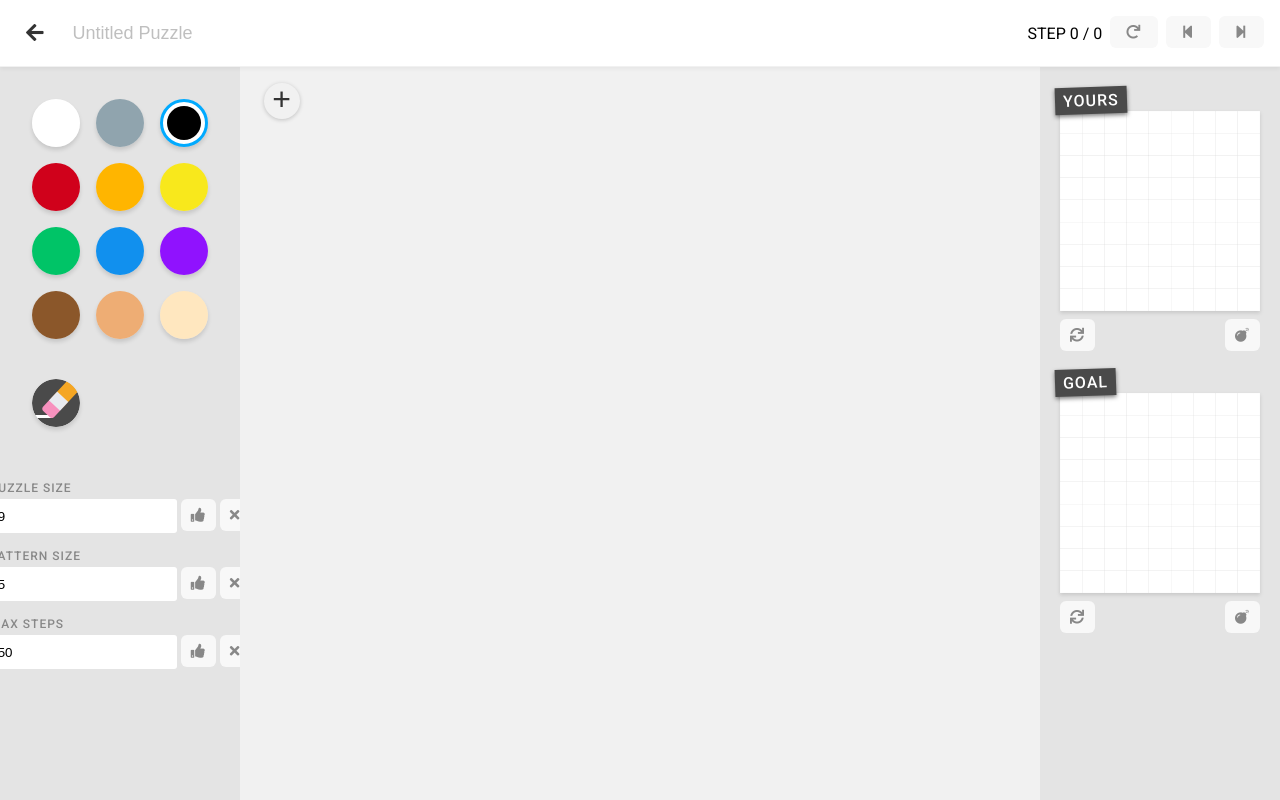
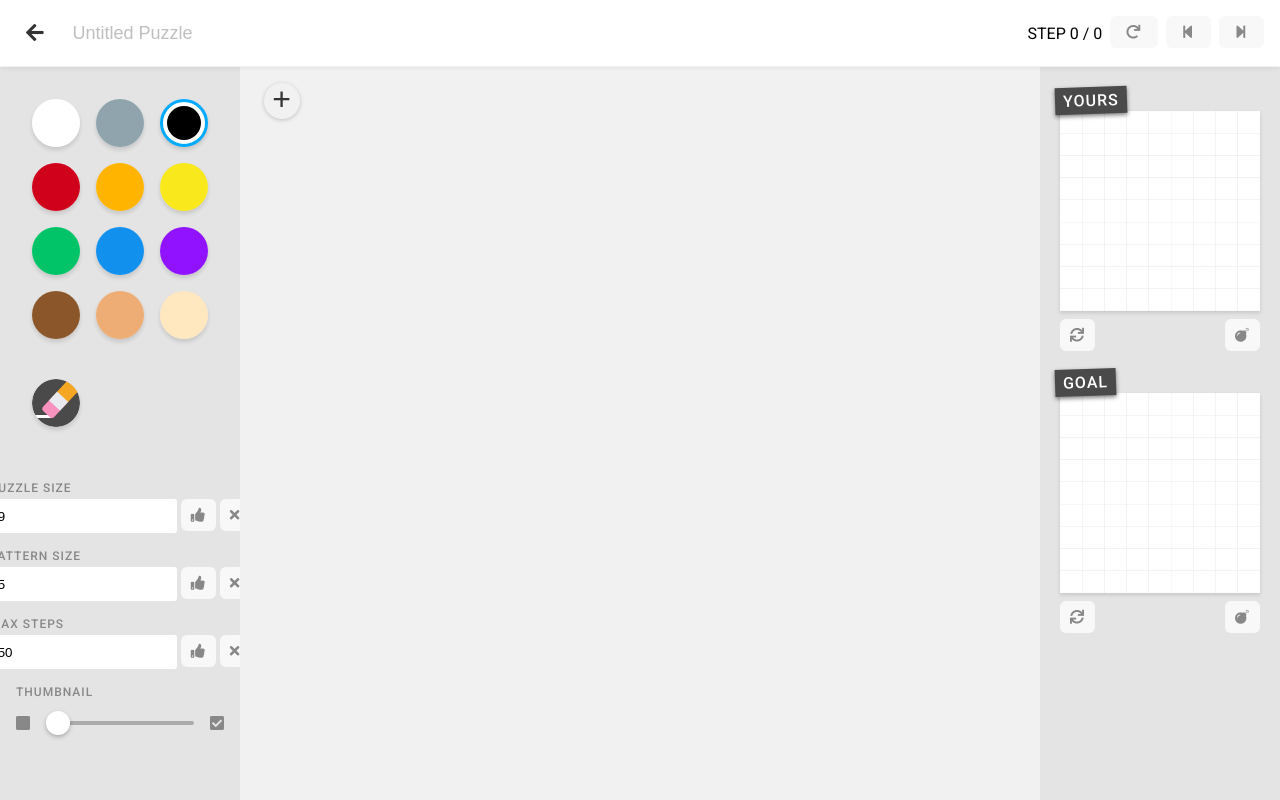
Before and after one commit to RGBz/color-code, a React app: page / in a window 1280 px wide. Both pictures are taken after a click on the button 640 px from the left and 349 px from the top of the page. Built offline with nearby package versions, Linux system fonts and the light colour scheme.

Commit message:
Implemented thumbnail preview toggling.

```diff
--- a/public/index.html
+++ b/public/index.html
@@ -385,7 +385,7 @@
   .setting {
     padding-top: 16px;
   }
-  .setting .label {
+  .label {
     color: #888;
     text-transform: uppercase;
     font-size: 12px;
@@ -403,6 +403,38 @@
   }
   .setting button {
     margin-left: 4px;
+  }
+  .toggle {
+    padding-top: 16px;
+    width: 100%;
+  }
+  .toggle .label {
+    padding-left: 16px;
+  }
+  .toggle .row {
+    align-items: center;
+    cursor: pointer;
+  }
+  .toggle i {
+    padding: 16px;
+    color: #888;
+  }
+  .toggle .slide {
+    display: flex;
+    flex-direction: row;
+    align-items: center;
+    height: 4px;
+    background: rgba(0,0,0,0.25);
+    border-radius: 2px;
+    overflow: visible;
+    flex: 1;
+  }
+  .toggle .knob {
+    width: 24px;
+    height: 24px;
+    border-radius: 12px;
+    background: white;
+    box-shadow: 0 2px 4px rgba(0,0,0,0.25);
   }
   .ReactModal__Overlay {
     opacity: 0;
--- /dev/null
+++ b/src/client/views/IconToggle.js
@@ -0,0 +1,39 @@
+import React, { Component } from 'react';
+import PropTypes from 'prop-types';
+
+export default class IconButton extends Component {
+
+  render () {
+    const { off, on, label, value, onToggle, style } = this.props;
+    const isOff = off.value === value;
+    const slideStyle = { justifyContent: isOff ? 'flex-start' : 'flex-end' };
+    return (
+      <div className="toggle" onClick={() => onToggle(isOff ? on.value : off.value)} style={style}>
+        <div className="label">{label}</div>
+        <div className="row">
+          <i className={`fa fa-${off.icon}`} />
+          <div className="slide" style={slideStyle}>
+            <div className="knob" />
+          </div>
+          <i className={`fa fa-${on.icon}`} />
+        </div>
+      </div>
+    );
+  }
+
+}
+
+IconButton.propTypes = {
+  off: PropTypes.shape({
+    icon: PropTypes.string.isRequired,
+    value: PropTypes.string.isRequired,
+  }).isRequired,
+  on: PropTypes.shape({
+    icon: PropTypes.string.isRequired,
+    value: PropTypes.string.isRequired,
+  }).isRequired,
+  label: PropTypes.string.isRequired,
+  value: PropTypes.string.isRequired,
+  onToggle: PropTypes.func.isRequired,
+  style: PropTypes.object,
+};
--- a/src/client/views/PuzzleEditor.js
+++ b/src/client/views/PuzzleEditor.js
@@ -6,6 +6,7 @@ import GridView from './GridView';
 import PaletteView from './PaletteView';
 import RulebookEditor from './RulebookEditor';
 import IconButton from './buttons/IconButton';
+import IconToggle from './IconToggle';
 import RulebookExecutionControls from './RulebookExecutionControls';
 import Sign from './Sign';
 import Setting from './Setting';
@@ -139,11 +140,17 @@ export default class PuzzleEditor extends Component {
     this.updatePuzzle(puzzle);
   }
 
+  updateThumbnailPreviewType (thumbnailPreviewType) {
+    const puzzle = this.state.puzzle.clone();
+    puzzle.thumbnailPreviewType = thumbnailPreviewType;
+    this.updatePuzzle(puzzle);
+  }
+
   render () {
     const { onSave, onBackPress, puzzle: savedPuzzle } = this.props;
     const {
       penValue, puzzle, stepIndex, execution, solutionRulebook,
-      puzzle: { maxTicks, palette, initialGrid, goalPattern: { grid: goalGrid }, patternSize }
+      puzzle: { maxTicks, palette, initialGrid, goalPattern: { grid: goalGrid }, patternSize, thumbnailPreviewType }
     } = this.state;
     const grid = execution.getStep(stepIndex);
     const hasChanges = puzzle !== savedPuzzle;
@@ -203,6 +210,13 @@ export default class PuzzleEditor extends Component {
                 label="Max Steps"
                 value={maxTicks}
                 onApply={maxTicks => this.updateMaxTicks(maxTicks)}
+              />
+              <IconToggle
+                label="THUMBNAIL"
+                off={{ icon: 'square', value: 'initial' }}
+                on={{ icon: 'check-square', value: 'goal' }}
+                value={thumbnailPreviewType}
+                onToggle={type => this.updateThumbnailPreviewType(type)}
               />
             </div>
           </div>
--- a/src/client/views/PuzzleList.js
+++ b/src/client/views/PuzzleList.js
@@ -8,15 +8,15 @@ import IconButton from './buttons/IconButton';
 
 export default class PuzzleList extends Component {
 
-  render () {
-    const { puzzles, onCreatePuzzle, onSelectPuzzle, onEditPuzzle } = this.props;
+  renderPuzzle (puzzle) {
+    const { onSelectPuzzle, onEditPuzzle } = this.props;
+    const grid = puzzle.thumbnailPreviewType === 'initial' ?
+      puzzle.initialGrid : puzzle.goalPattern.grid;
     return (
-      <div className="puzzle-list">
-        {puzzles.map(puzzle => (
       <div key={puzzle.id} className="puzzle-tile">
         <div onClick={() => onSelectPuzzle(puzzle)}>
           <GridView
-                grid={puzzle.goalPattern.grid}
+            grid={grid}
             width={100}
             height={100}
             palette={puzzle.palette}
@@ -25,7 +25,14 @@ export default class PuzzleList extends Component {
         </div>
         <IconButton icon="pencil-alt" onPress={() => onEditPuzzle(puzzle)} />
       </div>
-        ))}
+    );
+  }
+
+  render () {
+    const { puzzles, onCreatePuzzle } = this.props;
+    return (
+      <div className="puzzle-list">
+        {puzzles.map(puzzle => this.renderPuzzle(puzzle))}
         <AddButton onPress={onCreatePuzzle} />
       </div>
     );
```
Lines whose indentation alone changed are shown as unchanged.
